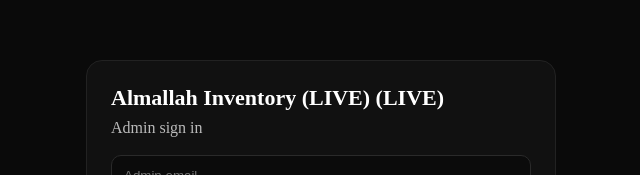
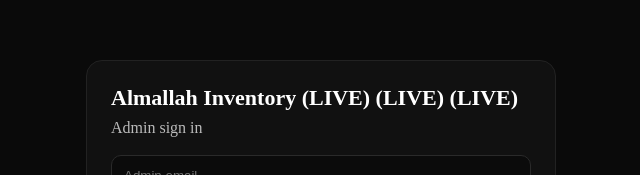
Before and after one commit to fidox5-eng/almallah-inventory, a Next.js app: page /login in a window 1280 px wide. Shown: the part 239-414 px from the top of the page, without its empty margins (319-959 px from the left). Built offline with nearby package versions, Linux system fonts and the light colour scheme; no server answers.

Commit message:
Add LIVE tag to confirm deployment

```diff
--- a/app/login/page.js
+++ b/app/login/page.js
@@ -38,7 +38,7 @@ export default function LoginPage() {
         borderRadius: 16,
         padding: 24
       }}>
-        <h1 style={{ margin: 0, fontSize: 22 }}>Almallah Inventory (LIVE) (LIVE)</h1>
+        <h1 style={{ margin: 0, fontSize: 22 }}>Almallah Inventory (LIVE) (LIVE) (LIVE)</h1>
         <p style={{ marginTop: 8, marginBottom: 18, color: "#bbb" }}>Admin sign in</p>
 
         <form onSubmit={onSubmit} style={{ display: "grid", gap: 12 }}>
```
